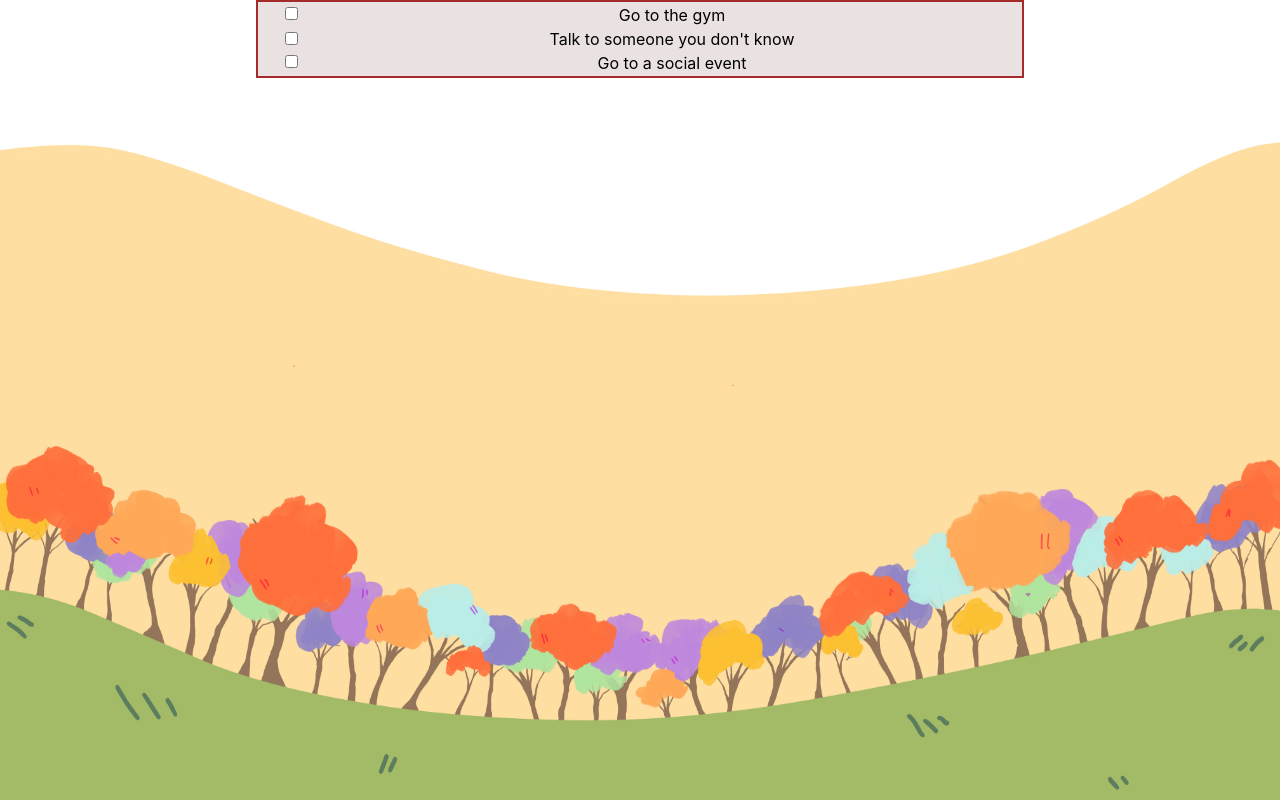
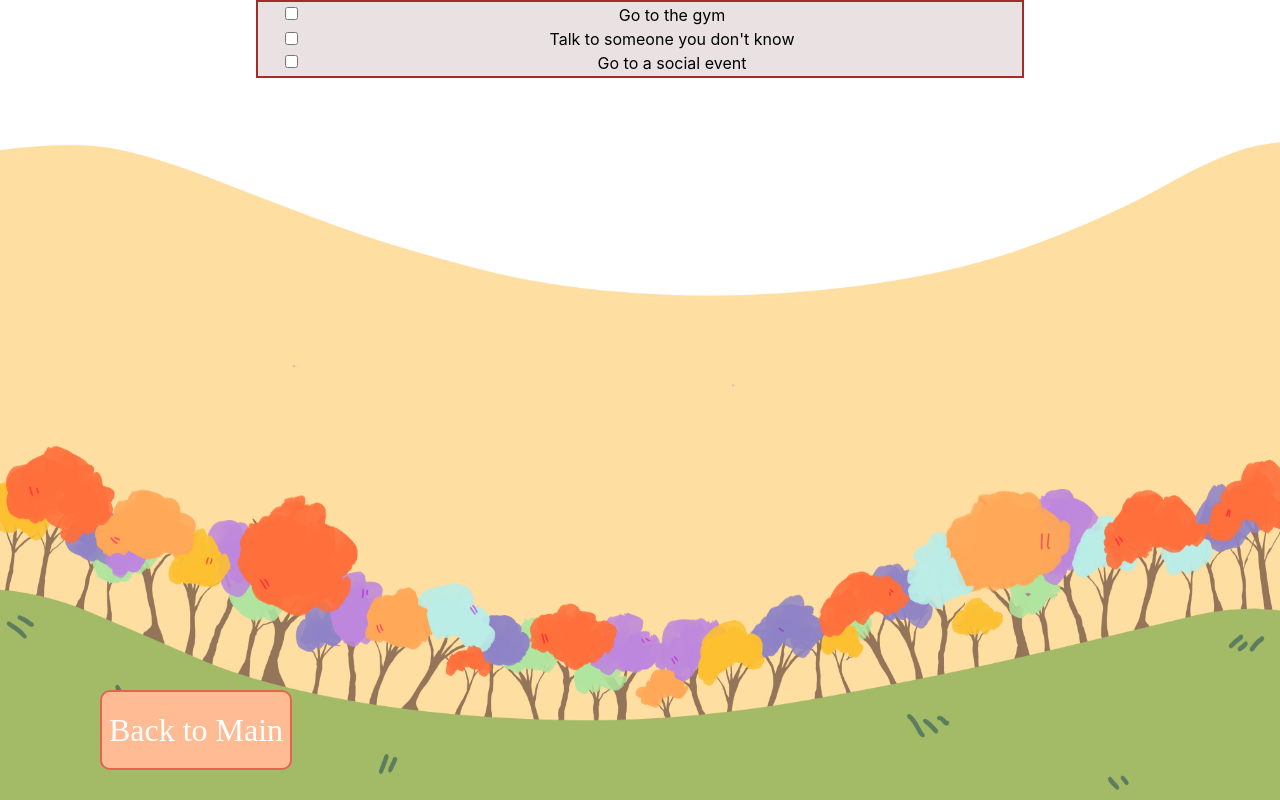
Before and after one commit to CarbonellKatie/Branch-Out, a React (Create React App) app in the folder branch-out/: page / in a window 1280 px wide. Both pictures are taken after a click on the button "Tasks". Built offline with nearby package versions, Linux system fonts and the light colour scheme.

Commit message:
added a back button to task

```diff
--- a/branch-out/src/TaskScreen/TaskScreen.jsx
+++ b/branch-out/src/TaskScreen/TaskScreen.jsx
@@ -1,9 +1,12 @@
 import "./TaskScreen.css";
 
-const TaskScreen = () => {
+const TaskScreen = ({ showMainScreen}) => {
   return (
     <div id="main-screen">
       <div id="body-task-screen">
+      <button id="tasks" onClick={showMainScreen}>
+          Back to Main
+        </button>
         <table id="task-table">
           <tbody>
             <tr>
```
